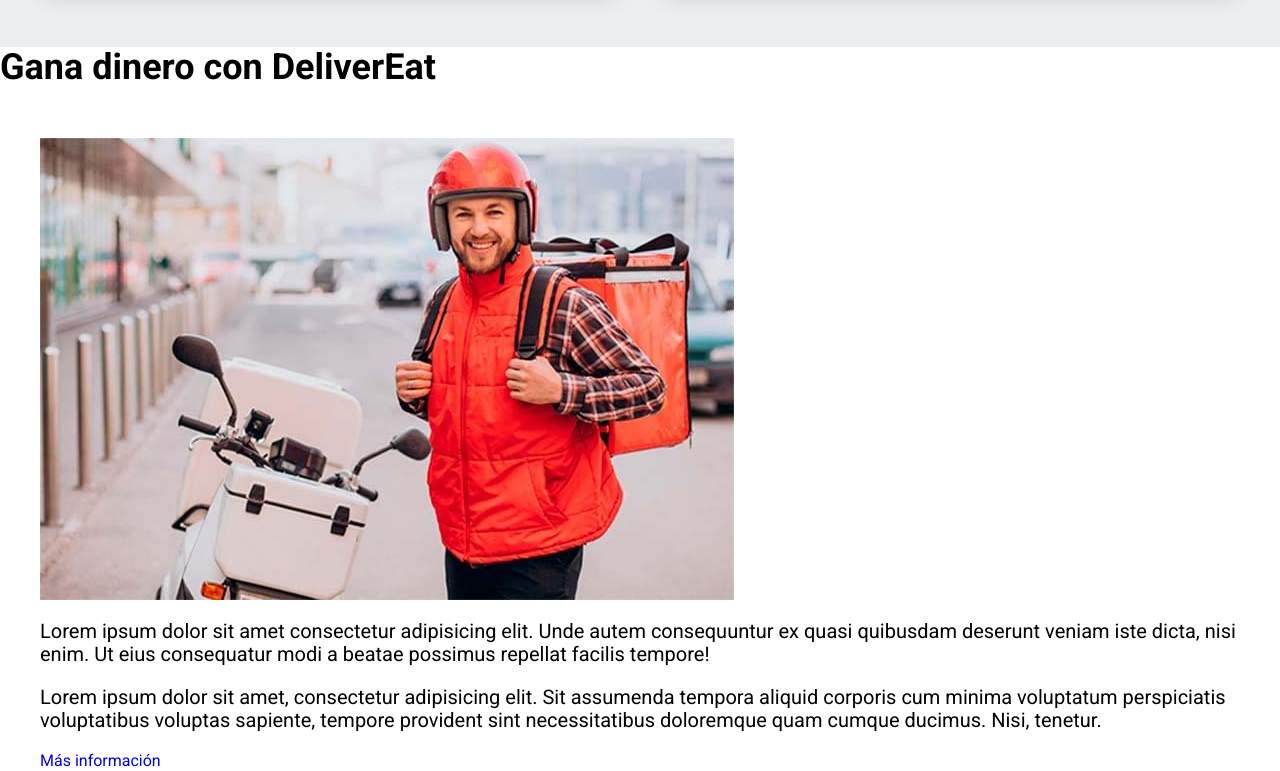
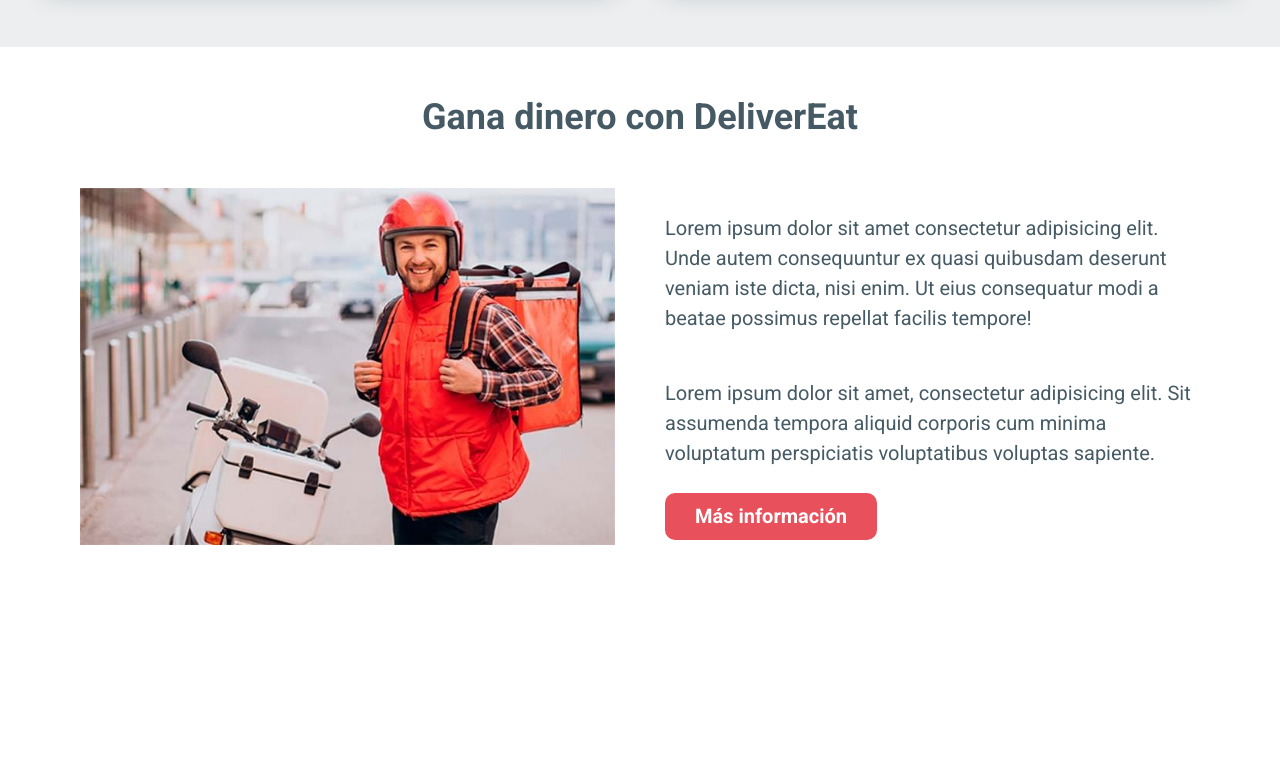
Before and after one commit to juanjopareja/delivereat-web, a website: page index.html in a window 1280 px wide. Shown: the part 4128-4899 px from the top of the page. After the commit the page ends 4723 px from the top, so only its background shows below. Drawn offline with Linux system fonts and the light colour scheme.

Commit message:
Add dealer section css

```diff
--- a/index.html
+++ b/index.html
@@ -325,7 +325,7 @@
 
             <div class="dealers__content">
                 <p class="dealers__text">Lorem ipsum dolor sit amet consectetur adipisicing elit. Unde autem consequuntur ex quasi quibusdam deserunt veniam iste dicta, nisi enim. Ut eius consequatur modi a beatae possimus repellat facilis tempore!</p>
-                <p class="dealers__text">Lorem ipsum dolor sit amet, consectetur adipisicing elit. Sit assumenda tempora aliquid corporis cum minima voluptatum perspiciatis voluptatibus voluptas sapiente, tempore provident sint necessitatibus doloremque quam cumque ducimus. Nisi, tenetur.</p>
+                <p class="dealers__text">Lorem ipsum dolor sit amet, consectetur adipisicing elit. Sit assumenda tempora aliquid corporis cum minima voluptatum perspiciatis voluptatibus voluptas sapiente.</p>
 
                 <a href="#" class="dealers__link">Más información</a>
             </div>
--- a/src/scss/app.scss
+++ b/src/scss/app.scss
@@ -4,3 +4,4 @@
 @use 'steps';
 @use 'comments';
 @use 'favorites';
+@use 'dealers';
--- /dev/null
+++ b/src/scss/dealers/_dealers.scss
@@ -0,0 +1,33 @@
+@use 'base/variables' as var;
+@use 'base/mixins' as mix;
+
+.dealers {
+    padding: var.$separation;
+
+    &__heading {
+        text-align: center;
+        color: var.$secondary;
+    }
+
+    &__grid {
+        @include mix.tablet {
+            @include mix.grid(2, var.$separation);
+        }
+    }
+
+    &__content {
+        display: flex;
+        flex-direction: column;
+        justify-content: space-evenly;
+        align-items: flex-start;
+    }
+
+    &__text {
+        line-height: 1.5;
+        color: var.$secondary;
+    }
+
+    &__link {
+        @include mix.button(var.$primary, var.$white);
+    }
+}
--- /dev/null
+++ b/src/scss/dealers/_index.scss
@@ -0,0 +1 @@
+@forward "dealers";
```
Also changed, not shown: build/css/app.css, 1 other file.
